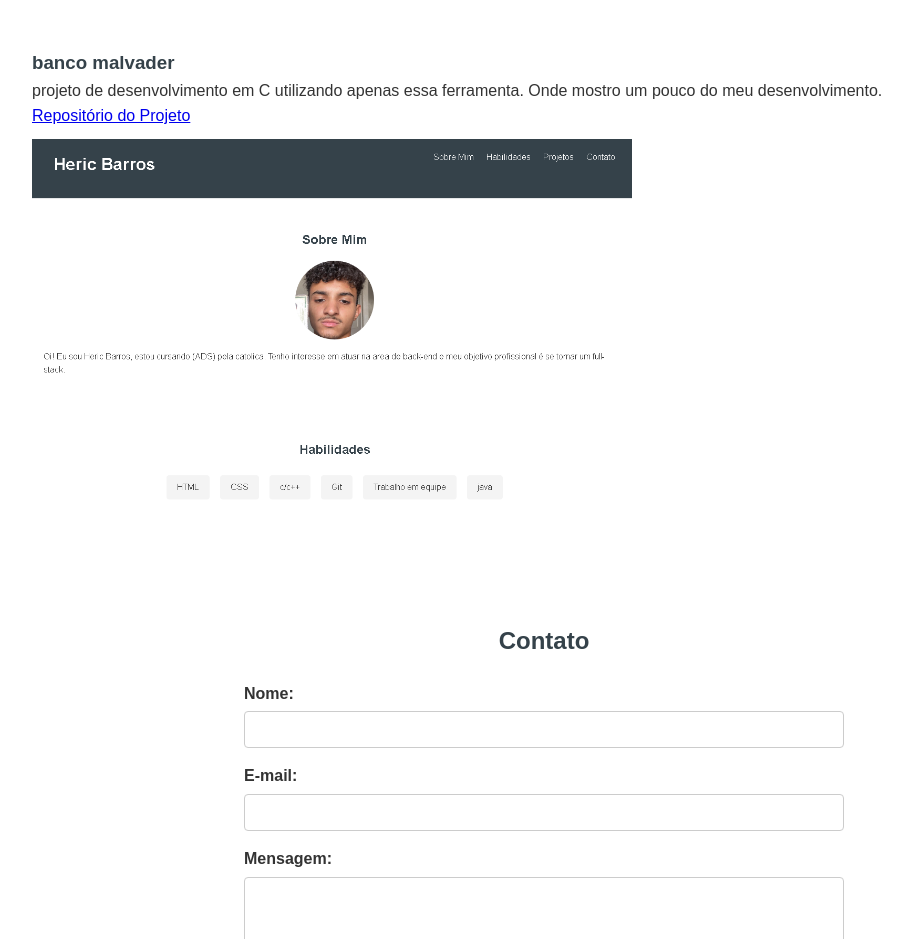
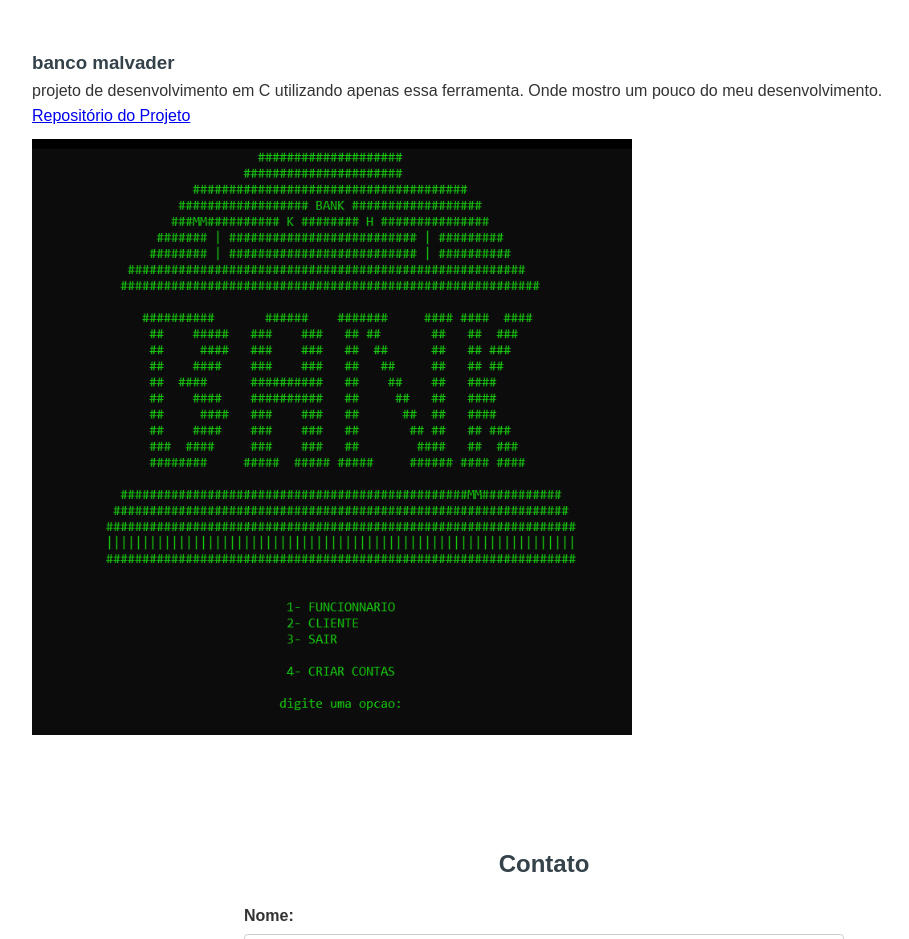
Before and after one commit to sherek231/projeto-avaliativo, a plain HTML site: page index.html in a window 1280 px wide. Shown: the part 1500-2439 px from the top of the page, without its empty margins (96-1005 px from the left). Drawn offline with Linux system fonts and the light colour scheme.

Commit message:
Update index.html

```diff
--- a/index.html
+++ b/index.html
@@ -65,7 +65,7 @@
                 <p>projeto de desenvolvimento em C utilizando apenas essa ferramenta. Onde mostro um pouco do meu desenvolvimento.
                 </p>
                 <a href="https://github.com/sherek231/malvader-bank" target="_blank">Repositório do Projeto</a>
-                <img src="portifolio.PNG" alt="Captura do Projeto">
+                <img src="Captura de tela 2024-10-07 195808.png" alt="Captura do Projeto">
             </div>
         </div>
     </section>
```
